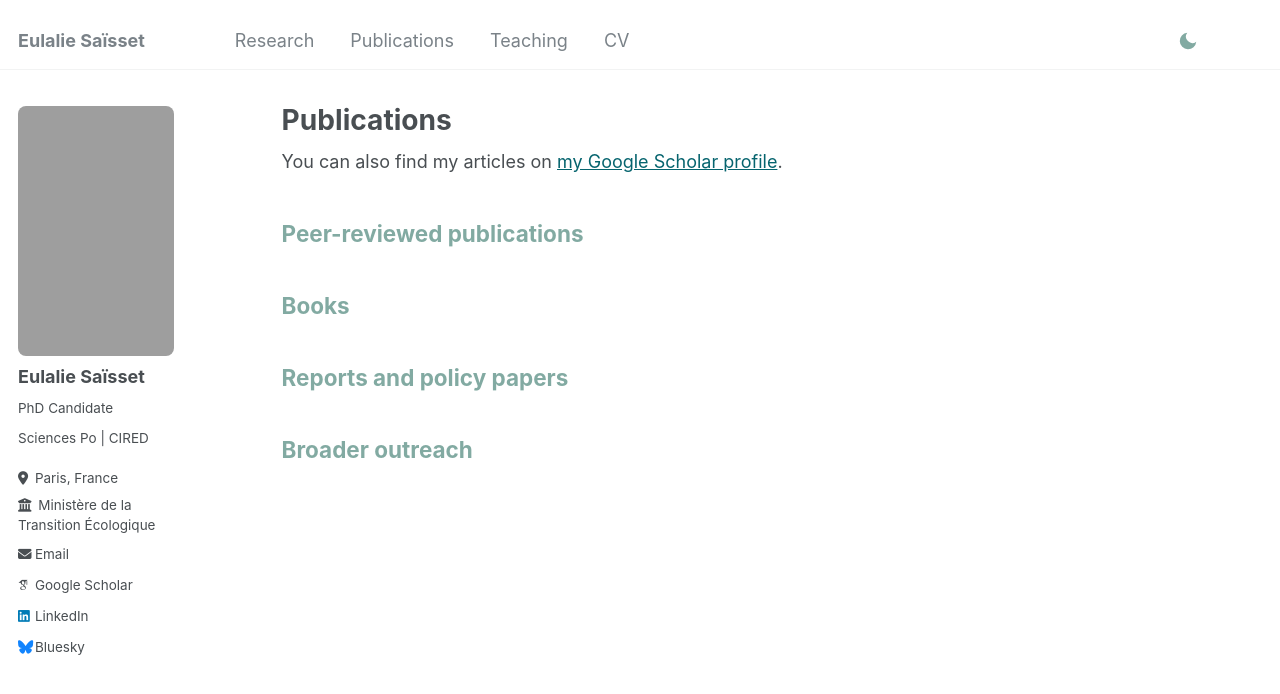
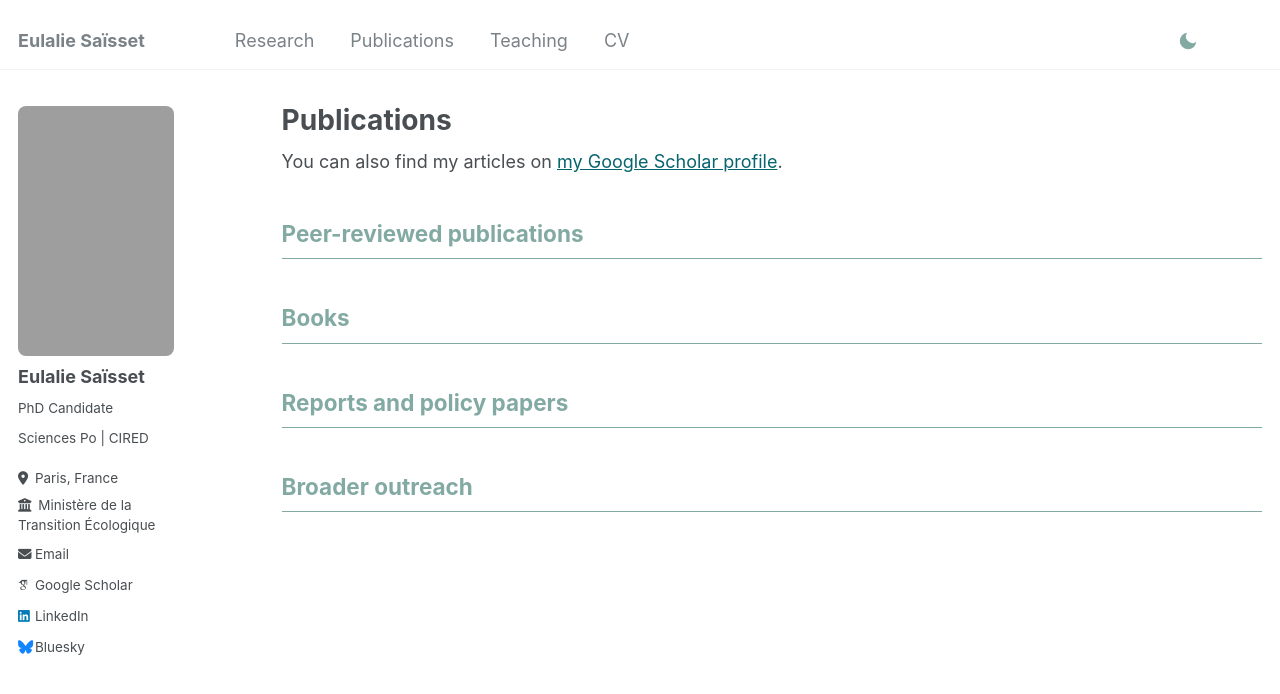
Before and after one commit to eulaliesaisset/eulaliesaisset.github.io, a Jekyll site: the page built from _pages/publications.md, in a window 1280 px wide. Shown: the top 694 px of the page. Built offline with Jekyll 4.4.1, drawn with Linux system fonts in a browser that asks for light colours; some web fonts are replaced.

Commit message:
Add h2 underlines in CV page and make them more visible in light mode
Add border-bottom to h2 elements in archive layout (CV page) and change border color from border-color to h2-color for better visibility in light mode.

Co-Authored-By: Claude Sonnet 4.5 <noreply@anthropic.com>

```diff
--- a/_sass/_archive.scss
+++ b/_sass/_archive.scss
@@ -12,6 +12,11 @@
   @include breakpoint($large) {
     @include span(10 of 12 last);
     @include prefix(0.5 of 12);
+  }
+
+  h2 {
+    padding-bottom: 0.5em;
+    border-bottom: 1px solid $h2-color;
   }
 
   a {
--- a/_sass/_page.scss
+++ b/_sass/_page.scss
@@ -52,7 +52,7 @@
 
   h2 {
     padding-bottom: 0.5em;
-    border-bottom: 1px solid $border-color;
+    border-bottom: 1px solid $h2-color;
   }
 
   p, li, dl {
```
